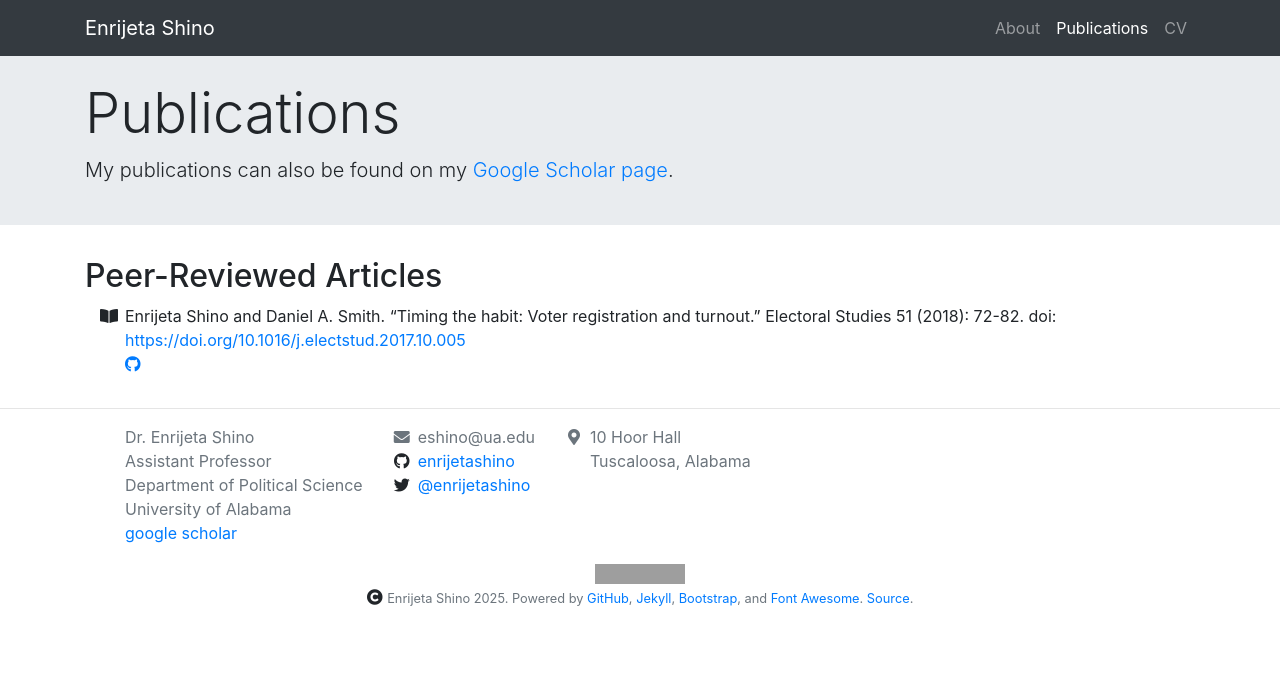
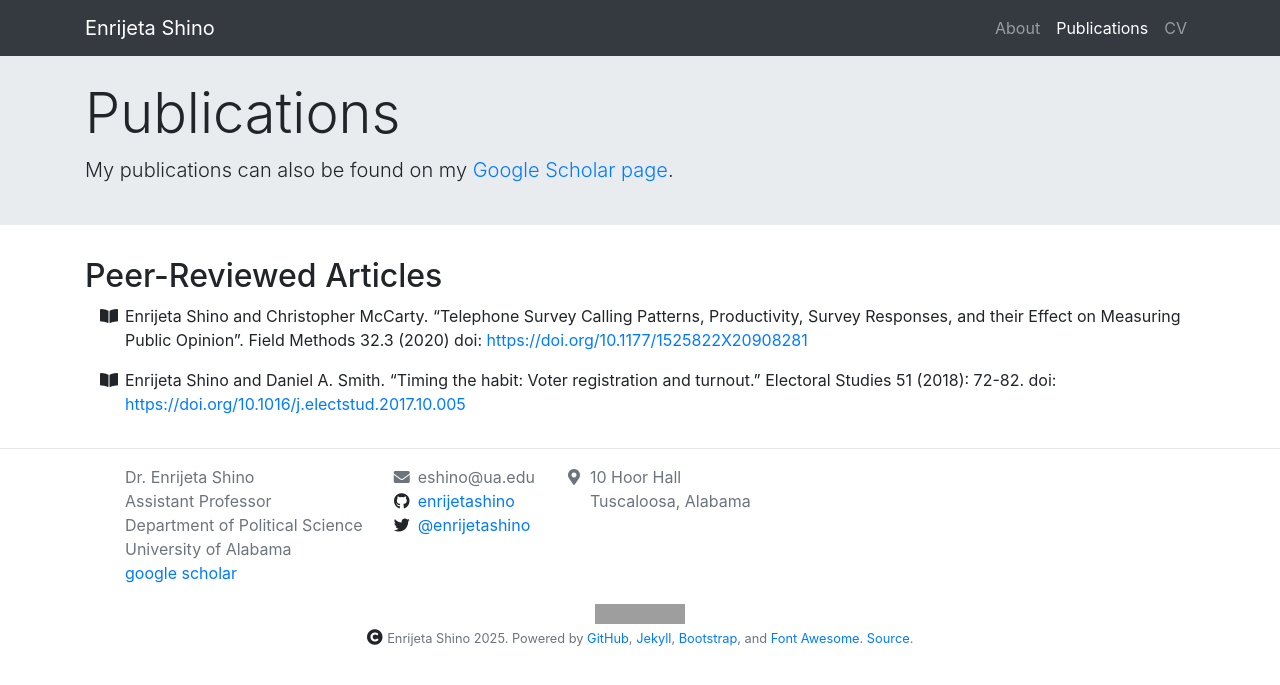
Before and after one commit to enrijetashino/enrijetashino.github.io, a Jekyll site: the page built from _pages/publications.md, in a window 1280 px wide. Shown: the top 685 px of the page. Built offline with Jekyll 4.4.1, drawn with Linux system fonts in a browser that asks for light colours; nearby versions of some CDN libraries; grey boxes are pictures that could not be loaded.

Commit message:
Update publications.yml

```diff
--- a/_data/publications.yml
+++ b/_data/publications.yml
@@ -37,9 +37,18 @@ publication_types:
 publications:
 
   - citation: |
+      Enrĳeta Shino and Christopher McCarty. “Telephone Survey Calling Patterns, Productivity, Survey
+      Responses, and their Effect on Measuring Public Opinion”. Field Methods 32.3 (2020)
+      doi: <https://doi.org/10.1177/1525822X20908281>
+    year: 2020,
+    type: peer-reviewed-article
+    venue: journal
+    # github_repository_link: ...
+
+  - citation: |
       Enrijeta Shino and Daniel A. Smith. "Timing the habit: Voter registration and turnout." Electoral Studies 51 (2018): 72-82.
       doi: <https://doi.org/10.1016/j.electstud.2017.10.005>
     year: 2018,
     type: peer-reviewed-article
     venue: journal
-    github_repository_link: ...
+    # github_repository_link: ...
```
